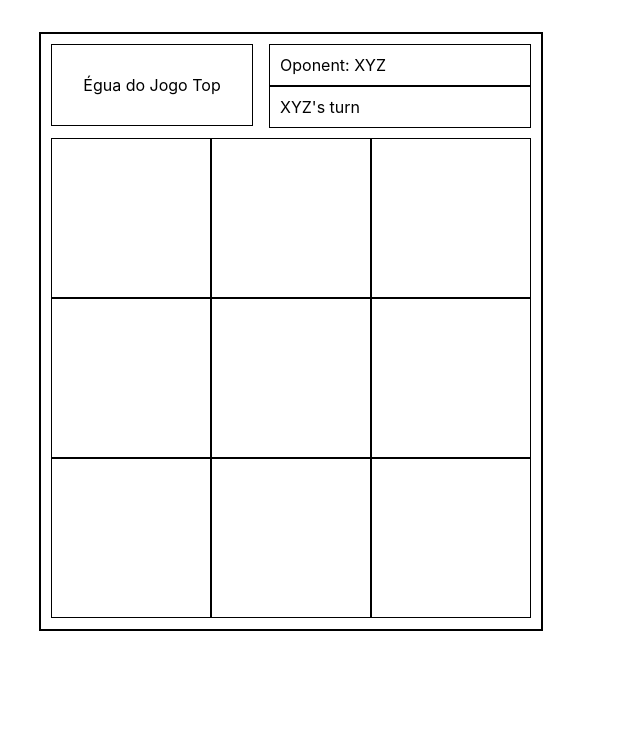
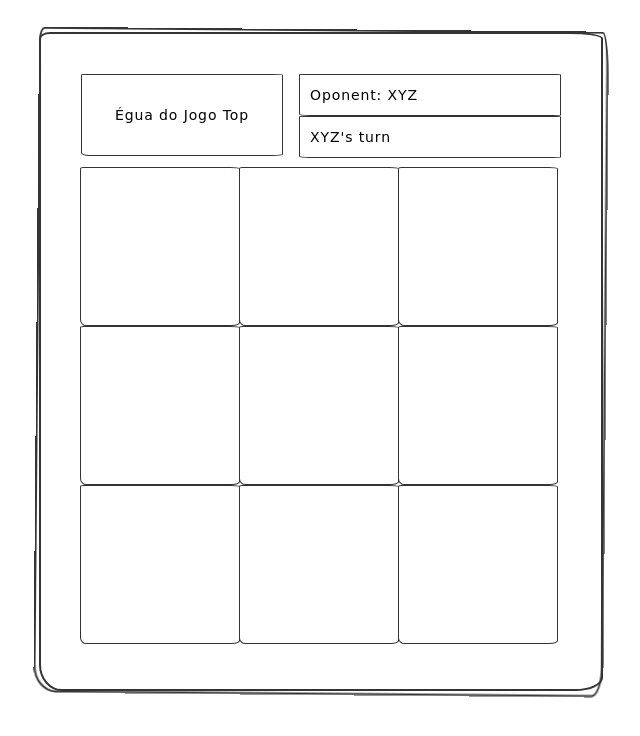
Before and after one commit to the-tictactoe-brothers/tic-tac-toe, an Electron app: page src/html/game.html in a window 800 px wide. Shown: the whole page, without its empty margins (57-697 px from the left). Drawn offline with Linux system fonts and the light colour scheme; no server answers.

Commit message:
added stylized borders

```diff
--- a/src/css/game.css
+++ b/src/css/game.css
@@ -1,5 +1,6 @@
 body {
-  font-family: -apple-system, BlinkMacSystemFont, "Segoe UI", Roboto, Helvetica, Arial, sans-serif;
+  font-family: cursive, -apple-system, BlinkMacSystemFont, "Segoe UI", Roboto, Helvetica, Arial, sans-serif;
+  font-size: 14px;
   margin: auto;
   max-width: 38rem;
   padding: 2rem;
@@ -7,9 +8,26 @@ body {
 }
 
 .game-container {
+  padding: 30px;
   width: 500px;
   height: 595px;
-  border: 2px solid black
+  border: 2px solid #333333;
+  border-radius: 2% 6% 5% 4% / 1% 1% 2% 4%;
+  letter-spacing: 0.1ch;
+  position: relative;
+  justify-content: center;
+}
+.game-container::before {
+  content: '';
+  border: 2px solid #353535;
+  display: block;
+  width: 100%;
+  height: 100%;
+  position: absolute;
+  top: 50%;
+  left: 50%;
+  transform: translate3d(-50%, -50%, 0) scale(1.010) rotate(0.5deg);
+  border-radius: 1% 1% 2% 4% / 2% 6% 5% 4%
 }
 
 .game-info {
@@ -23,11 +41,14 @@ body {
   margin: 10px 0px;
   width: 200px;
   height: 80px;
+  line-height: 80px;
+  margin: 10px 0px;
   float:left;
   text-align: center;
   vertical-align: middle;
-  line-height: 80px;
-  border: 1px solid black
+  border: 1px solid #333333;
+  border-radius: 2% 6% 5% 4% / 1% 1% 2% 4%;
+  letter-spacing: 0.1ch;
 }
 
 #opponent-div {
@@ -39,7 +60,9 @@ body {
   padding-left: 10px;
   vertical-align: middle;
   line-height: 40px;
-  border: 1px solid black
+  border: 1px solid #333333;
+  border-radius: 2% 6% 5% 4% / 1% 1% 2% 4%;
+  letter-spacing: 0.1ch;
 }
 
 #turn-result-div {
@@ -51,21 +74,25 @@ body {
   padding-left: 10px;
   vertical-align: middle;
   line-height: 40px;
-  border: 1px solid black
+  border: 1px solid #333333;
+  border-radius: 2% 6% 5% 4% / 1% 1% 2% 4%;
+  letter-spacing: 0.1ch;
 }
 
 #game-board {
   margin-right: 10px;
   margin-left: 10px;
   margin-bottom: 10px;
-  width: 480px;
+  width: 482px;
   height: 480px;
   font-size:0px
 }
 
 .board-slot {
   width: 158px;
-  height: 158px;
+  height: 157px;
+  margin-left:-1px;
   display: inline-block;
-  border: 1px solid black
+  border: 1px solid #333333;
+  border-radius: 2% 6% 5% 4% / 1% 1% 2% 4%;
 }
--- a/src/css/index.css
+++ b/src/css/index.css
@@ -1,5 +1,6 @@
 body {
-  font-family: -apple-system, BlinkMacSystemFont, "Segoe UI", Roboto, Helvetica, Arial, sans-serif;
+  font-family: cursive, -apple-system, BlinkMacSystemFont, "Segoe UI", Roboto, Helvetica, Arial, sans-serif;
+  font-size: 14px;
   margin: auto;
   max-width: 38rem;
   padding: 2rem;
@@ -7,17 +8,37 @@ body {
 }
 
 .game-container {
+  padding: 30px;
   width: 500px;
-  height: 595px;
-  border: 2px solid black;
+  height: auto;
   display: flex;
+  border: 2px solid #333333;
+  border-radius: 2% 6% 5% 4% / 1% 1% 2% 4%;
+  position: relative;
   justify-content: center;
-  align-items: center;
+}
+
+.game-container::before {
+  content: '';
+  border: 2px solid #353535;
+  display: block;
+  width: 100%;
+  height: 100%;
+  position: absolute;
+  top: 50%;
+  left: 50%;
+  transform: translate3d(-50%, -50%, 0) scale(1.005) rotate(0.5deg);
+  border-radius: 1% 1% 2% 4% / 2% 6% 5% 4%
 }
 
 .nick-form {
   padding: 20px;
   display: inline-block;
   text-align: center;
-  border: 1px solid black
+  border: 2px solid #333333;
+  border-radius: 2% 6% 5% 4% / 1% 1% 2% 4%;
+  letter-spacing: 0.1ch;
+  position: relative;
+  justify-content: center;
+  align-items: center;
 }
--- a/src/css/matchmake.css
+++ b/src/css/matchmake.css
@@ -1,5 +1,6 @@
 body {
-  font-family: -apple-system, BlinkMacSystemFont, "Segoe UI", Roboto, Helvetica, Arial, sans-serif;
+  font-family: cursive, -apple-system, BlinkMacSystemFont, "Segoe UI", Roboto, Helvetica, Arial, sans-serif;
+  font-size: 14px;
   margin: auto;
   max-width: 38rem;
   padding: 2rem;
@@ -11,7 +12,23 @@ body {
   padding-bottom: 30px;
   width: 500px;
   height: auto;
-  border: 2px solid black;
+  border: 2px solid #333333;
+  border-radius: 2% 6% 5% 4% / 1% 1% 2% 4%;
+  letter-spacing: 0.1ch;
+  position: relative;
+  justify-content: center;
+}
+.game-container::before {
+  content: '';
+  border: 2px solid #353535;
+  display: block;
+  width: 100%;
+  height: 100%;
+  position: absolute;
+  top: 50%;
+  left: 50%;
+  transform: translate3d(-50%, -50%, 0) scale(1.010) rotate(0.5deg);
+  border-radius: 1% 1% 2% 4% / 2% 6% 5% 4%
 }
 
 .players-table-div {
```
